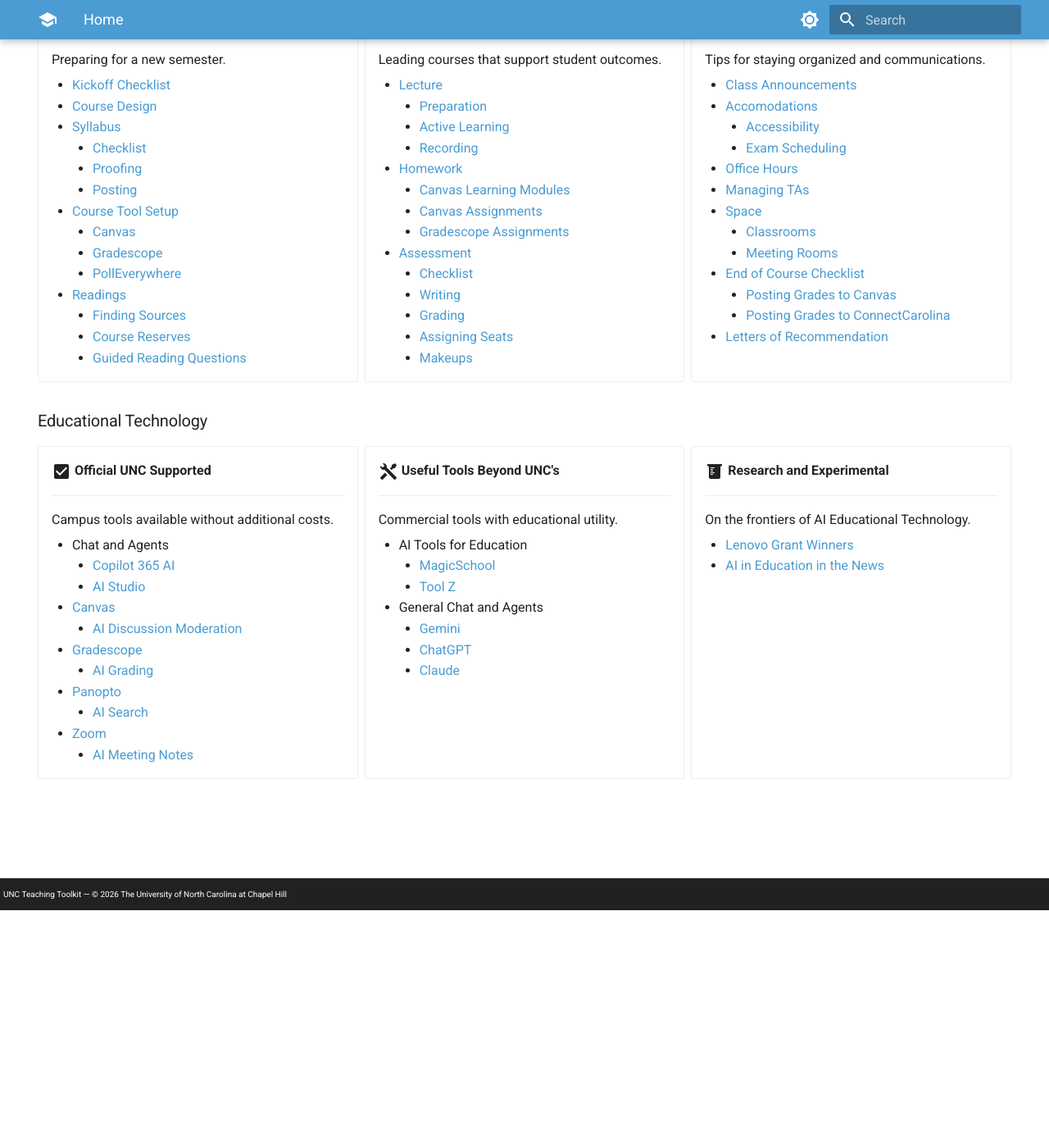
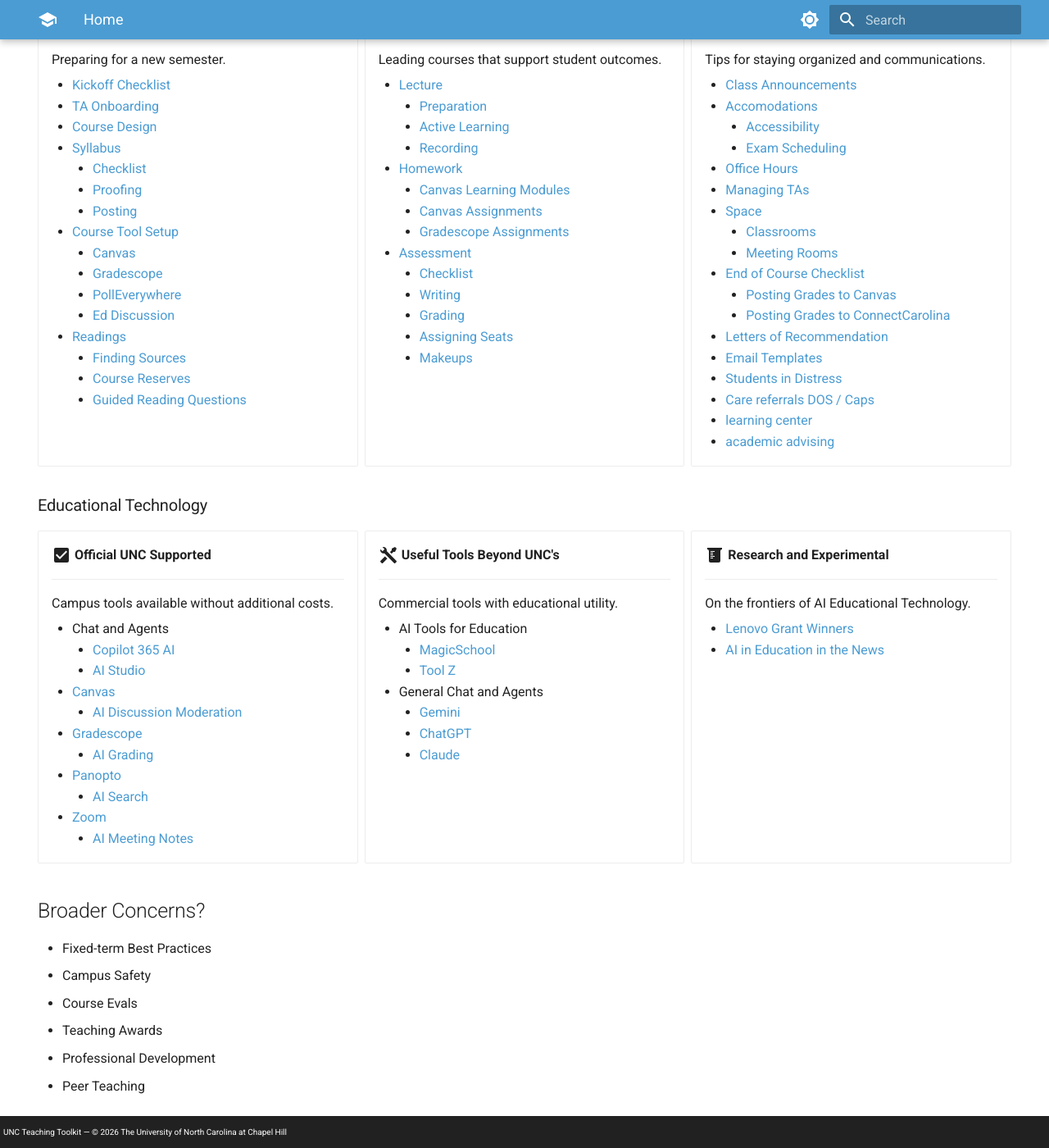
Before and after one commit to KrisJordan/teachingtoolkit, an MkDocs documentation site: the page built from docs/index.md, in a window 1280 px wide and 1400 px high, scrolled down 290 px. Shown: the whole window at 82% size. Built offline with MkDocs 1.6.1 and Material for MkDocs 9.7.7, drawn with Linux system fonts in a browser that asks for light colours.

Commit message:
Update index.md

```diff
--- a/docs/index.md
+++ b/docs/index.md
@@ -17,6 +17,7 @@
     Preparing for a new semester.
 
     - [Kickoff Checklist](before/kickoff-checklist.md)
+    - [TA Onboarding]()
     - [Course Design](before/course-design.md)
     - [Syllabus](./)
         - [Checklist]()
@@ -26,6 +27,7 @@
         - [Canvas](./)
         - [Gradescope](./)
         - [PollEverywhere](./)
+        - [Ed Discussion](./)
     - [Readings](during/announcements-checklist.md)
         - [Finding Sources]()
         - [Course Reserves]()
@@ -71,6 +73,11 @@
         - [Posting Grades to Canvas]()
         - [Posting Grades to ConnectCarolina]()
     - [Letters of Recommendation]()
+    - [Email Templates]()
+    - [Students in Distress]()
+       - [Care referrals DOS / Caps]()
+       - [learning center]()
+       - [academic advising]()
 
 </div>
 
@@ -120,3 +127,12 @@
     - [AI in Education in the News]()
 
 </div>
+
+## Broader Concerns?
+
+- Fixed-term Best Practices
+- Campus Safety
+- Course Evals
+- Teaching Awards
+- Professional Development
+- Peer Teaching
```
